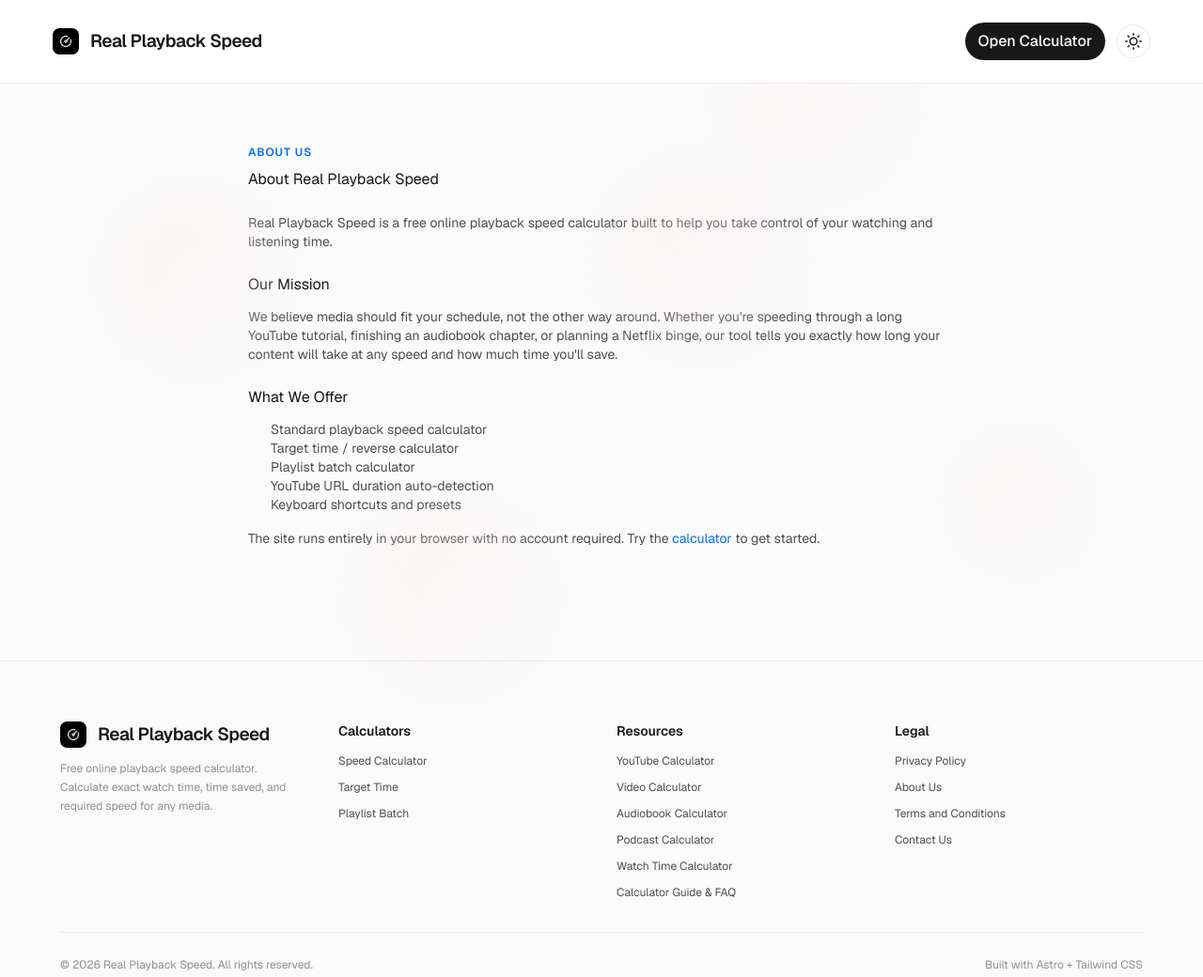
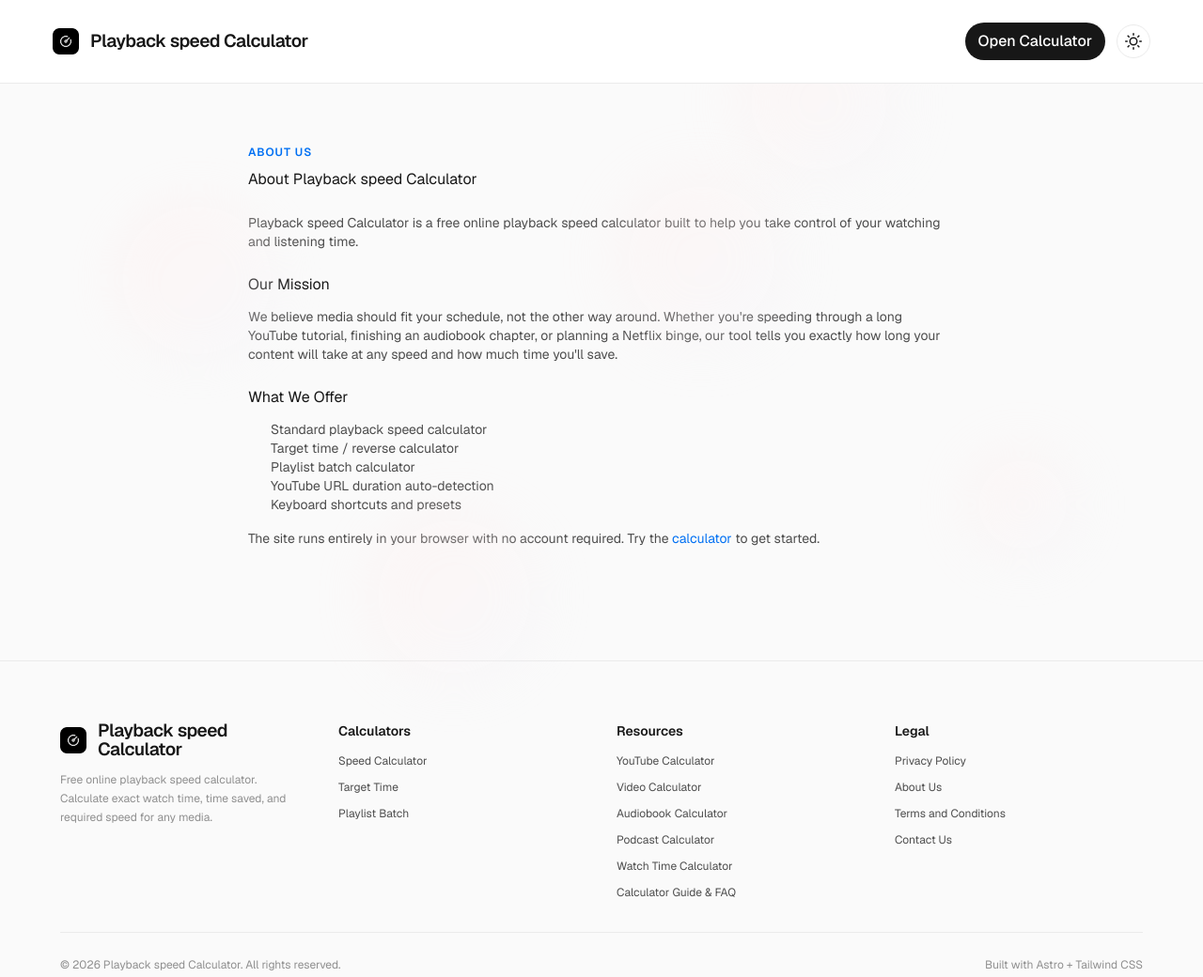
Before and after one commit to SyedUzairnaqvi/realplaybackspeed.com, an Astro site: page /about in a window 1280 px wide. Shown: the whole page at 94% size. Built offline with nearby package versions, Linux system fonts and the light colour scheme; Astro itself is replaced by a stand-in of ours.

Commit message:
feat: rename app to "Playback speed Calculator"

```diff
--- a/src/components/Footer.astro
+++ b/src/components/Footer.astro
@@ -9,9 +9,9 @@ const { class: className = '' } = Astro.props;
     <div style="display: grid; grid-template-columns: repeat(auto-fit, minmax(200px, 1fr)); gap: var(--spacing-xl); margin-bottom: var(--spacing-xl);">
       <div style="display: flex; flex-direction: column; align-items: flex-start; gap: var(--spacing-sm);">
         <a href="/" style="display: flex; align-items: center; gap: var(--spacing-sm); text-decoration: none;">
-          <img src="/favicon.ico" alt="Real Playback Speed logo" width="28" height="28" style="flex-shrink: 0; display: block;" />
+          <img src="/favicon.ico" alt="Playback speed Calculator logo" width="28" height="28" style="flex-shrink: 0; display: block;" />
           <span style="font-family: var(--font-family-sans); font-weight: 700; font-size: 19px; color: var(--color-ink); letter-spacing: -0.5px;">
-            Real Playback Speed
+            Playback speed Calculator
           </span>
         </a>
         <p style="font-size: var(--font-size-body-sm); color: var(--color-mute); margin: 0;">Free online playback speed calculator. Calculate exact watch time, time saved, and required speed for any media.</p>
@@ -46,7 +46,7 @@ const { class: className = '' } = Astro.props;
       </div>
     </div>
     <div style="border-top: 1px solid var(--color-hairline); padding-top: var(--spacing-lg); display: flex; justify-content: space-between; align-items: center; flex-wrap: wrap; gap: var(--spacing-md);">
-      <div style="font-size: var(--font-size-body-sm); color: var(--color-mute);">© 2026 Real Playback Speed. All rights reserved.</div>
+      <div style="font-size: var(--font-size-body-sm); color: var(--color-mute);">© 2026 Playback speed Calculator. All rights reserved.</div>
       <div style="font-size: var(--font-size-body-sm); color: var(--color-mute);">Built with Astro + Tailwind CSS</div>
     </div>
   </div>
--- a/src/layouts/Layout.astro
+++ b/src/layouts/Layout.astro
@@ -34,7 +34,7 @@ const { title = 'Playback Speed Calculator - Free Online Playback Speed Tool', d
     <meta property="og:type" content="website" />
     <meta property="og:url" content="https://realplaybackspeed.com" />
     <meta property="og:image" content={ogImage || '/favicon-96x96.png'} />
-    <meta property="og:site_name" content="Real Playback Speed" />
+    <meta property="og:site_name" content="Playback speed Calculator" />
     <meta property="og:locale" content={lang} />
     <meta name="twitter:card" content="summary_large_image" />
     <meta name="twitter:title" content={title} />
@@ -72,9 +72,9 @@ const { title = 'Playback Speed Calculator - Free Online Playback Speed Tool', d
     <nav class="nav-bar">
       <div class="section-container nav-inner" style="display: flex; align-items: center; justify-content: space-between; padding: var(--spacing-sm) var(--spacing-md); flex-wrap: wrap; gap: var(--spacing-md);">
         <a href="/" style="display: flex; align-items: center; gap: var(--spacing-sm); text-decoration: none;">
-          <img src="/favicon.ico" alt="Real Playback Speed logo" width="28" height="28" style="flex-shrink: 0; display: block;" />
+          <img src="/favicon.ico" alt="Playback speed Calculator logo" width="28" height="28" style="flex-shrink: 0; display: block;" />
           <span style="font-family: var(--font-family-sans); font-weight: 700; font-size: 19px; color: var(--color-ink); letter-spacing: -0.5px;">
-            Real Playback Speed
+            Playback speed Calculator
           </span>
         </a>
         <div style="display: flex; align-items: center; gap: var(--spacing-sm); flex-wrap: wrap;">
--- a/src/layouts/PageLayout.astro
+++ b/src/layouts/PageLayout.astro
@@ -9,7 +9,7 @@ export interface Props {
   ogImage?: string;
 }
 
-const { title = 'Real Playback Speed', description = 'Free online playback speed calculator.', lang = 'en', device = 'desktop', ogImage } = Astro.props;
+const { title = 'Playback speed Calculator', description = 'Free online playback speed calculator.', lang = 'en', device = 'desktop', ogImage } = Astro.props;
 ---
 <!doctype html>
 <html lang={lang} data-theme="light" data-device={device} data-lang={lang}>
@@ -33,7 +33,7 @@ const { title = 'Real Playback Speed', description = 'Free online playback speed
     <meta property="og:type" content="website" />
     <meta property="og:url" content="https://realplaybackspeed.com" />
     <meta property="og:image" content={ogImage || '/favicon-96x96.png'} />
-    <meta property="og:site_name" content="Real Playback Speed" />
+    <meta property="og:site_name" content="Playback speed Calculator" />
     <meta property="og:locale" content={lang} />
     <meta name="twitter:card" content="summary_large_image" />
     <meta name="twitter:title" content={title} />
@@ -72,9 +72,9 @@ const { title = 'Real Playback Speed', description = 'Free online playback speed
     <nav class="nav-bar" style="position: sticky; top: 0; z-index: 50; background: var(--color-canvas-elevated); border-bottom: 1px solid var(--color-hairline); backdrop-filter: blur(8px); -webkit-backdrop-filter: blur(8px);">
       <div class="section-container nav-inner" style="display: flex; align-items: center; justify-content: space-between; padding: var(--spacing-sm) var(--spacing-md); flex-wrap: wrap; gap: var(--spacing-md);">
         <a href="/" style="display: flex; align-items: center; gap: var(--spacing-sm); text-decoration: none;">
-          <img src="/favicon.ico" alt="Real Playback Speed logo" width="28" height="28" style="flex-shrink: 0; display: block;" />
+          <img src="/favicon.ico" alt="Playback speed Calculator logo" width="28" height="28" style="flex-shrink: 0; display: block;" />
           <span style="font-family: var(--font-family-sans); font-weight: 700; font-size: 19px; color: var(--color-ink); letter-spacing: -0.5px;">
-            Real Playback Speed
+            Playback speed Calculator
           </span>
         </a>
         <div style="display: flex; align-items: center; gap: var(--spacing-sm); flex-wrap: wrap;">
--- a/src/pages/404.astro
+++ b/src/pages/404.astro
@@ -2,7 +2,7 @@
 import PageLayout from '../layouts/PageLayout.astro';
 ---
 
-<PageLayout title="Page Not Found - Real Playback Speed" description="The page you are looking for does not exist. Return to the playback speed calculator.">
+<PageLayout title="Page Not Found - Playback speed Calculator" description="The page you are looking for does not exist. Return to the playback speed calculator.">
   <section class="section-container" style="padding: var(--spacing-3xl) var(--spacing-lg); max-width: 600px; margin: 0 auto; text-align: center;">
     <div style="font-size: 96px; font-weight: 800; color: var(--color-mute); line-height: 1; margin-bottom: var(--spacing-md);">404</div>
     <h1 style="font-size: var(--font-size-heading-xl); font-weight: var(--font-weight-heading-xl); color: var(--color-ink); margin: 0 0 var(--spacing-md);">Page Not Found</h1>
--- a/src/pages/500.astro
+++ b/src/pages/500.astro
@@ -2,7 +2,7 @@
 import PageLayout from '../layouts/PageLayout.astro';
 ---
 
-<PageLayout title="Server Error - Real Playback Speed" description="Something went wrong on our server. Return to the playback speed calculator.">
+<PageLayout title="Server Error - Playback speed Calculator" description="Something went wrong on our server. Return to the playback speed calculator.">
   <section class="section-container" style="padding: var(--spacing-3xl) var(--spacing-lg); max-width: 600px; margin: 0 auto; text-align: center;">
     <div style="font-size: 96px; font-weight: 800; color: var(--color-warning-deep); line-height: 1; margin-bottom: var(--spacing-md);">500</div>
     <h1 style="font-size: var(--font-size-heading-xl); font-weight: var(--font-weight-heading-xl); color: var(--color-ink); margin: 0 0 var(--spacing-md);">Server Error</h1>
--- a/src/pages/about.astro
+++ b/src/pages/about.astro
@@ -2,12 +2,12 @@
 import PageLayout from '../layouts/PageLayout.astro';
 ---
 
-<PageLayout title="About Us - Real Playback Speed" description="About Real Playback Speed, the free online playback speed calculator for YouTube, Netflix, Spotify, audiobooks, and video.">
+<PageLayout title="About Us - Playback speed Calculator" description="About Playback speed Calculator, the free online playback speed calculator for YouTube, Netflix, Spotify, audiobooks, and video.">
   <section class="section-container" style="padding: var(--spacing-3xl) var(--spacing-lg); max-width: 800px; margin: 0 auto;">
     <div style="margin-bottom: var(--spacing-xs); text-transform: uppercase; letter-spacing: 1px; font-size: var(--font-size-body-sm); font-weight: 600; color: var(--color-link);">About Us</div>
-    <h1 style="font-size: var(--font-size-heading-xl); font-weight: var(--font-weight-heading-xl); color: var(--color-ink); margin: 0 0 var(--spacing-lg);">About Real Playback Speed</h1>
+    <h1 style="font-size: var(--font-size-heading-xl); font-weight: var(--font-weight-heading-xl); color: var(--color-ink); margin: 0 0 var(--spacing-lg);">About Playback speed Calculator</h1>
     <p style="font-size: var(--font-size-body-md); color: var(--color-body); line-height: var(--line-height-body-md); margin-bottom: var(--spacing-md);">
-      Real Playback Speed is a free online playback speed calculator built to help you take control of your watching and listening time.
+      Playback speed Calculator is a free online playback speed calculator built to help you take control of your watching and listening time.
     </p>
     <h2 style="font-size: var(--font-size-heading-md); font-weight: var(--font-weight-heading-md); color: var(--color-ink); margin: var(--spacing-lg) 0 var(--spacing-sm);">Our Mission</h2>
     <p style="font-size: var(--font-size-body-md); color: var(--color-body); line-height: var(--line-height-body-md); margin-bottom: var(--spacing-md);">
--- a/src/pages/contact.astro
+++ b/src/pages/contact.astro
@@ -2,10 +2,10 @@
 import PageLayout from '../layouts/PageLayout.astro';
 ---
 
-<PageLayout title="Contact Us - Real Playback Speed" description="Contact Real Playback Speed. Get in touch with the playback speed calculator team.">
+<PageLayout title="Contact Us - Playback speed Calculator" description="Contact Playback speed Calculator. Get in touch with the playback speed calculator team.">
   <section class="section-container" style="padding: var(--spacing-3xl) var(--spacing-lg); max-width: 800px; margin: 0 auto;">
     <div style="margin-bottom: var(--spacing-xs); text-transform: uppercase; letter-spacing: 1px; font-size: var(--font-size-body-sm); font-weight: 600; color: var(--color-link);">Contact Us</div>
-    <h1 style="font-size: var(--font-size-heading-xl); font-weight: var(--font-weight-heading-xl); color: var(--color-ink); margin: 0 0 var(--spacing-lg);">Contact Real Playback Speed</h1>
+    <h1 style="font-size: var(--font-size-heading-xl); font-weight: var(--font-weight-heading-xl); color: var(--color-ink); margin: 0 0 var(--spacing-lg);">Contact Playback speed Calculator</h1>
     <p style="font-size: var(--font-size-body-md); color: var(--color-body); line-height: var(--line-height-body-md); margin-bottom: var(--spacing-md);">
       Have feedback, a feature request, or a question about the playback speed calculator? Reach out to us.
     </p>
--- a/src/pages/examples.astro
+++ b/src/pages/examples.astro
@@ -2,7 +2,7 @@
 import Layout from '../layouts/Layout.astro';
 ---
 
-<Layout title="Examples — Real Playback Speed" description="Multi-speed quick reference table for common video and audio durations." lang="en" device="desktop">
+<Layout title="Examples — Playback speed Calculator" description="Multi-speed quick reference table for common video and audio durations." lang="en" device="desktop">
   <section style="padding: var(--spacing-3xl) var(--spacing-lg); background-color: var(--color-canvas);">
     <div class="section-container">
       <div style="text-align: center; margin-bottom: var(--spacing-3xl);">
--- a/src/pages/features.astro
+++ b/src/pages/features.astro
@@ -2,7 +2,7 @@
 import Layout from '../layouts/Layout.astro';
 ---
 
-<Layout title="Features — Real Playback Speed" description="Real-time calculations, keyboard shortcuts, and a clean interface." lang="en" device="desktop">
+<Layout title="Features — Playback speed Calculator" description="Real-time calculations, keyboard shortcuts, and a clean interface." lang="en" device="desktop">
   <section style="padding: var(--spacing-3xl) var(--spacing-lg); background-color: var(--color-canvas);">
     <div class="section-container">
       <div style="text-align: center; margin-bottom: var(--spacing-3xl);">
--- a/src/pages/how-it-works.astro
+++ b/src/pages/how-it-works.astro
@@ -2,7 +2,7 @@
 import Layout from '../layouts/Layout.astro';
 ---
 
-<Layout title="How it works — Real Playback Speed" description="Learn how to use the playback speed calculator." lang="en" device="desktop">
+<Layout title="How it works — Playback speed Calculator" description="Learn how to use the playback speed calculator." lang="en" device="desktop">
   <section style="padding: var(--spacing-3xl) var(--spacing-lg); background-color: var(--color-canvas-elevated);">
     <div class="section-container">
       <div style="text-align: center; margin-bottom: var(--spacing-3xl);">
--- a/src/pages/index.astro
+++ b/src/pages/index.astro
@@ -11,7 +11,7 @@ import Layout from '../layouts/Layout.astro';
     <div class="section-container hero-content" style="text-align: center; position: relative; z-index: 1;">
       <div class="eyebrow hero-eyebrow" data-i18n="hero.eyebrow" style="margin-bottom: var(--spacing-xs);">Free Online Tool</div>
       <h1 class="hero-title" data-i18n="hero.title" style="font-size: var(--font-size-display-xl); font-weight: var(--font-weight-display-xl); line-height: var(--line-height-display-xl); letter-spacing: var(--letter-spacing-display-xl); color: var(--color-ink); margin: 0 0 var(--spacing-md);">
-        Real Playback Speed
+        Playback speed Calculator
       </h1>
       <p class="hero-desc" data-i18n="hero.desc" style="font-size: var(--font-size-body-lg); line-height: var(--line-height-body-lg); color: var(--color-body); max-width: 600px; margin: 0 auto var(--spacing-xl);">
         Calculate exact watch or listen duration, time saved, and required speed in real time.
@@ -376,7 +376,7 @@ import Layout from '../layouts/Layout.astro';
     <div class="eyebrow" style="margin-bottom: var(--spacing-xs); text-transform: uppercase; letter-spacing: 1px; font-size: var(--font-size-body-sm); font-weight: 600; color: var(--color-link);">About</div>
     <h2 style="font-size: var(--font-size-heading-xl); font-weight: var(--font-weight-heading-xl); line-height: var(--line-height-heading-xl); color: var(--color-ink); margin: 0 0 var(--spacing-md);">Playback Speed Calculator</h2>
     <p style="font-size: var(--font-size-body-lg); line-height: var(--line-height-body-lg); color: var(--color-body); margin-bottom: var(--spacing-lg);">
-      Real Playback Speed is a free online calculator that tells you how long any video or audio will take at a different playback speed, and how much time you’ll save. Enter the original duration, pick a speed, and see the adjusted time instantly — no “Calculate” button required.
+      Playback speed Calculator is a free online calculator that tells you how long any video or audio will take at a different playback speed, and how much time you’ll save. Enter the original duration, pick a speed, and see the adjusted time instantly — no “Calculate” button required.
     </p>
 
     <h3 style="font-size: var(--font-size-heading-md); font-weight: var(--font-weight-heading-md); color: var(--color-ink); margin: var(--spacing-lg) 0 var(--spacing-sm);">What Is Playback Speed?</h3>
--- a/src/pages/privacy-policy.astro
+++ b/src/pages/privacy-policy.astro
@@ -2,7 +2,7 @@
 import PageLayout from '../layouts/PageLayout.astro';
 ---
 
-<PageLayout title="Privacy Policy - Real Playback Speed" description="Privacy policy for Real Playback Speed. Learn how we handle your information on playback speed calculator.">
+<PageLayout title="Privacy Policy - Playback speed Calculator" description="Privacy policy for Playback speed Calculator. Learn how we handle your information on playback speed calculator.">
   <section class="section-container" style="padding: var(--spacing-3xl) var(--spacing-lg); max-width: 800px; margin: 0 auto;">
     <div style="margin-bottom: var(--spacing-xs); text-transform: uppercase; letter-spacing: 1px; font-size: var(--font-size-body-sm); font-weight: 600; color: var(--color-link);">Privacy Policy</div>
     <h1 style="font-size: var(--font-size-heading-xl); font-weight: var(--font-weight-heading-xl); color: var(--color-ink); margin: 0 0 var(--spacing-lg);">Privacy Policy</h1>
@@ -10,7 +10,7 @@ import PageLayout from '../layouts/PageLayout.astro';
       Last updated: November 2026
     </p>
     <p style="font-size: var(--font-size-body-md); color: var(--color-body); line-height: var(--line-height-body-md); margin-bottom: var(--spacing-md);">
-      Real Playback Speed ("we," "us," or "our") operates the playback speed calculator at realplaybackspeed.com. This page informs you of our policies regarding the collection, use, and disclosure of personal data.
+      Playback speed Calculator ("we," "us," or "our") operates the playback speed calculator at realplaybackspeed.com. This page informs you of our policies regarding the collection, use, and disclosure of personal data.
     </p>
     <h2 style="font-size: var(--font-size-heading-md); font-weight: var(--font-weight-heading-md); color: var(--color-ink); margin: var(--spacing-lg) 0 var(--spacing-sm);">Information We Collect</h2>
     <p style="font-size: var(--font-size-body-md); color: var(--color-body); line-height: var(--line-height-body-md); margin-bottom: var(--spacing-md);">
--- a/src/pages/terms.astro
+++ b/src/pages/terms.astro
@@ -2,7 +2,7 @@
 import PageLayout from '../layouts/PageLayout.astro';
 ---
 
-<PageLayout title="Terms and Conditions - Real Playback Speed" description="Terms and conditions for using Real Playback Speed online playback speed calculator.">
+<PageLayout title="Terms and Conditions - Playback speed Calculator" description="Terms and conditions for using Playback speed Calculator online playback speed calculator.">
   <section class="section-container" style="padding: var(--spacing-3xl) var(--spacing-lg); max-width: 800px; margin: 0 auto;">
     <div style="margin-bottom: var(--spacing-xs); text-transform: uppercase; letter-spacing: 1px; font-size: var(--font-size-body-sm); font-weight: 600; color: var(--color-link);">Terms and Conditions</div>
     <h1 style="font-size: var(--font-size-heading-xl); font-weight: var(--font-weight-heading-xl); color: var(--color-ink); margin: 0 0 var(--spacing-lg);">Terms and Conditions</h1>
@@ -10,7 +10,7 @@ import PageLayout from '../layouts/PageLayout.astro';
       Last updated: November 2026
     </p>
     <p style="font-size: var(--font-size-body-md); color: var(--color-body); line-height: var(--line-height-body-md); margin-bottom: var(--spacing-md);">
-      Welcome to Real Playback Speed. These terms govern your use of our website and playback speed calculator at realplaybackspeed.com. By using our site, you agree to these terms.
+      Welcome to Playback speed Calculator. These terms govern your use of our website and playback speed calculator at realplaybackspeed.com. By using our site, you agree to these terms.
     </p>
     <h2 style="font-size: var(--font-size-heading-md); font-weight: var(--font-weight-heading-md); color: var(--color-ink); margin: var(--spacing-lg) 0 var(--spacing-sm);">Use of the Calculator</h2>
     <p style="font-size: var(--font-size-body-md); color: var(--color-body); line-height: var(--line-height-body-md); margin-bottom: var(--spacing-md);">
@@ -22,7 +22,7 @@ import PageLayout from '../layouts/PageLayout.astro';
     </p>
     <h2 style="font-size: var(--font-size-heading-md); font-weight: var(--font-weight-heading-md); color: var(--color-ink); margin: var(--spacing-lg) 0 var(--spacing-sm);">Limitation of Liability</h2>
     <p style="font-size: var(--font-size-body-md); color: var(--color-body); line-height: var(--line-height-body-md); margin-bottom: var(--spacing-md);">
-      To the fullest extent permitted by law, Real Playback Speed is not liable for any damages arising from your use of the calculator or reliance on its results.
+      To the fullest extent permitted by law, Playback speed Calculator is not liable for any damages arising from your use of the calculator or reliance on its results.
     </p>
     <h2 style="font-size: var(--font-size-heading-md); font-weight: var(--font-weight-heading-md); color: var(--color-ink); margin: var(--spacing-lg) 0 var(--spacing-sm);">Changes to Terms</h2>
     <p style="font-size: var(--font-size-body-md); color: var(--color-body); line-height: var(--line-height-body-md); margin-bottom: var(--spacing-md);">
```
Also changed, not shown: src/lib/i18n.js.
